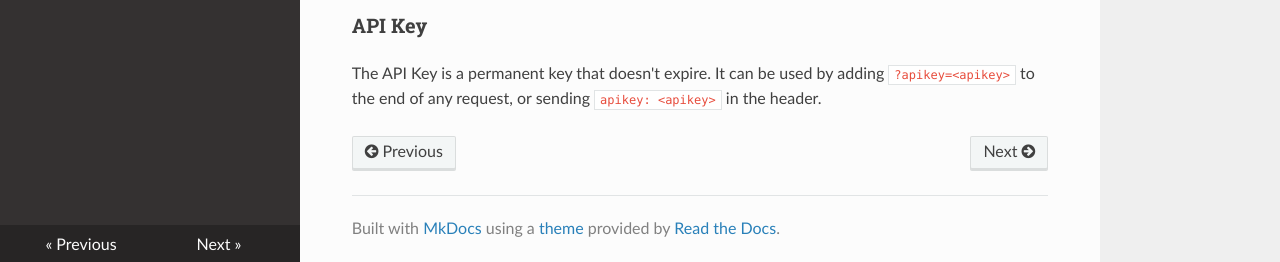
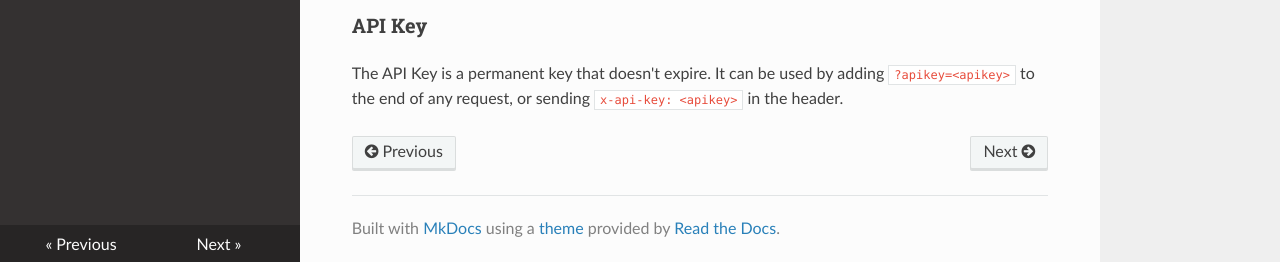
Before and after one commit to WorkSpaceMan/jxp, an MkDocs documentation site: the page built from docs/authentication.md, in a window 1280 px wide and 900 px high, scrolled down 3373 px. Shown: the part 635-897 px from the top of the window. Built offline with MkDocs 1.6.1, drawn with Linux system fonts in a browser that asks for light colours; nearby versions of some CDN libraries.

Commit message:
Correct documentation regarding x-api-key header

```diff
--- a/docs/authentication.md
+++ b/docs/authentication.md
@@ -179,4 +179,4 @@ Header: `Authorization: Bearer <your bearer token>`
 
 ### API Key
 
-The API Key is a permanent key that doesn't expire. It can be used by adding `?apikey=<apikey>` to the end of any request, or sending `apikey: <apikey>` in the header.
+The API Key is a permanent key that doesn't expire. It can be used by adding `?apikey=<apikey>` to the end of any request, or sending `x-api-key: <apikey>` in the header.
```
